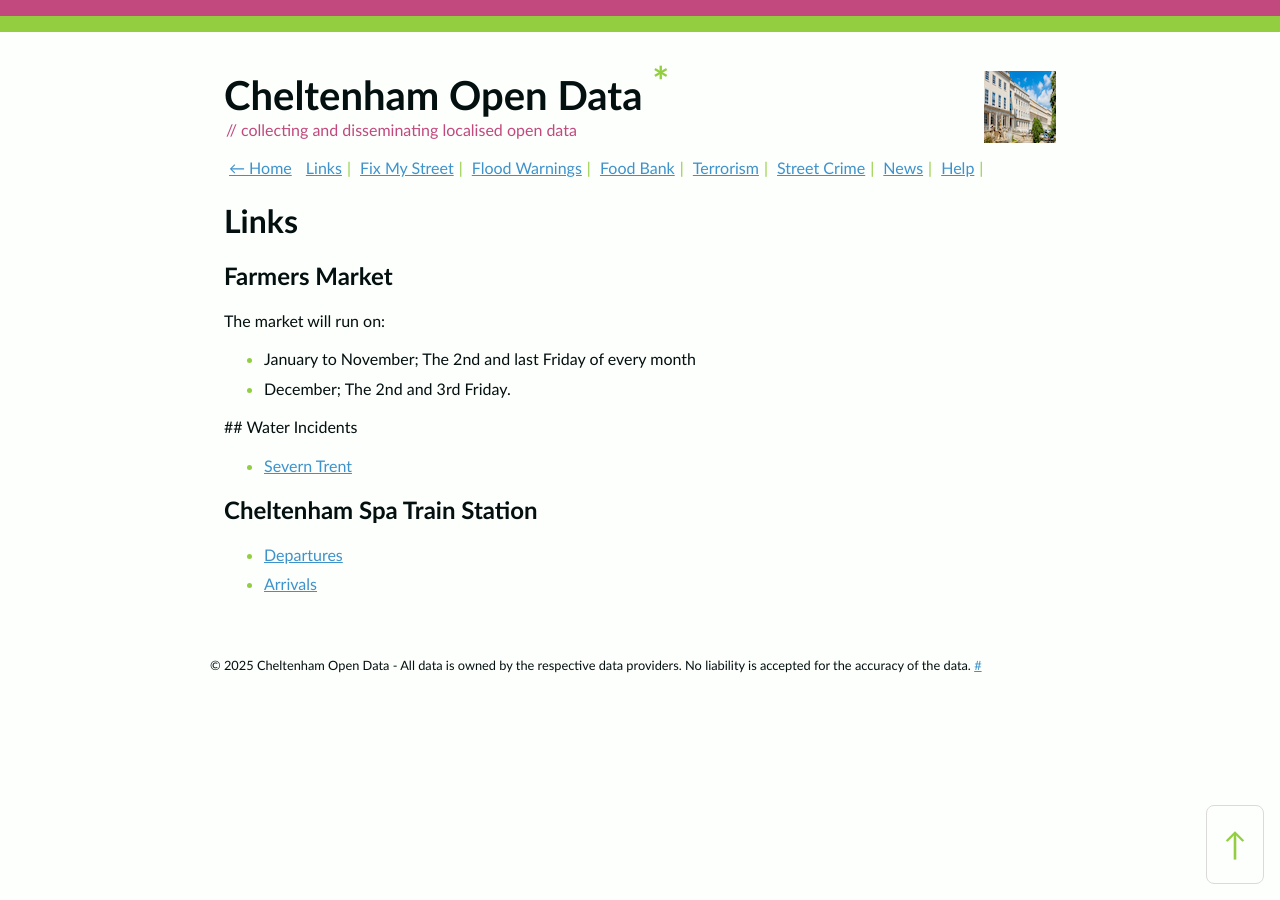
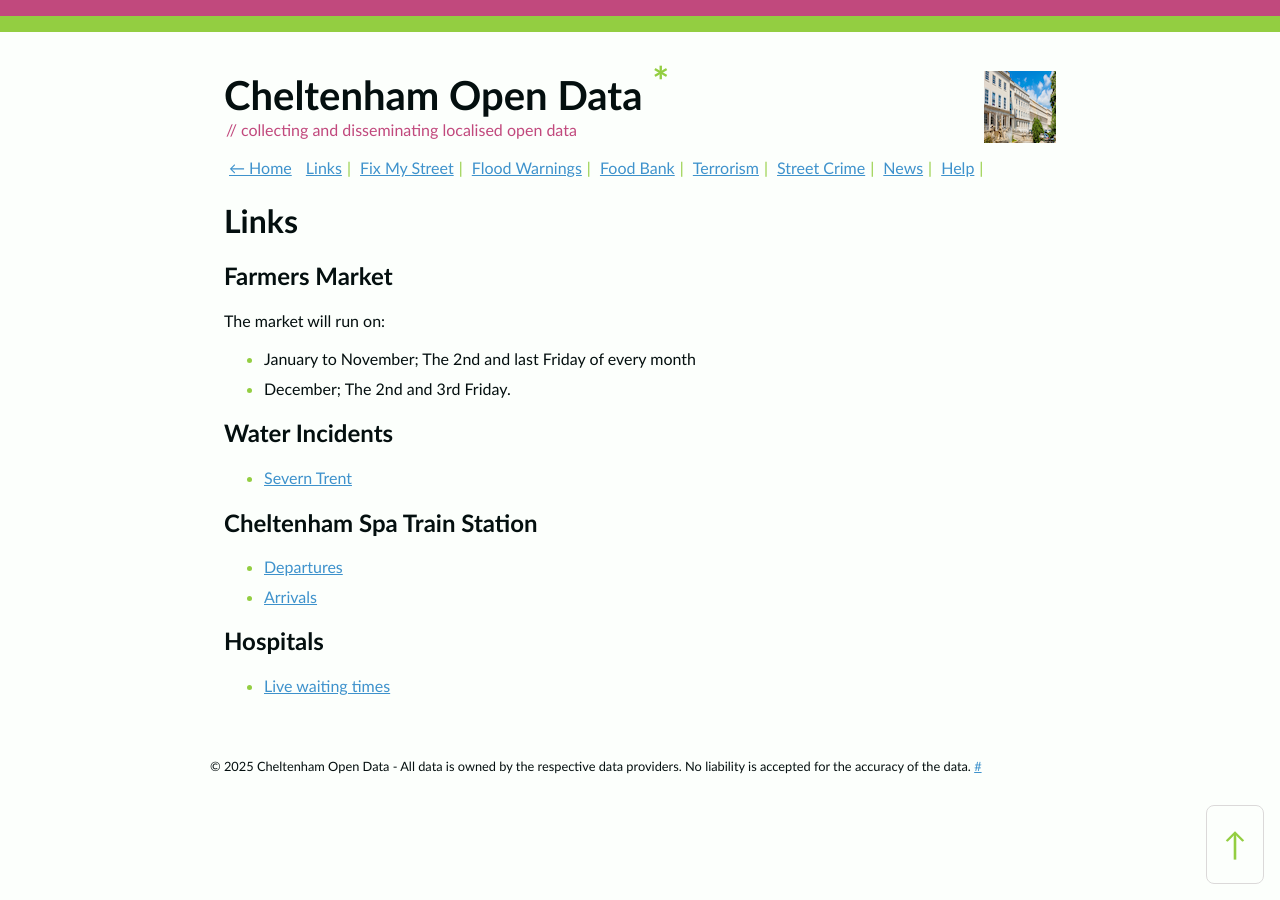
Before and after one commit to mat-0/cheltenham-open-data, a Jekyll site: the page built from _pages/links.md, in a window 1280 px wide. Built offline with Jekyll 4.4.1, drawn with Linux system fonts in a browser that asks for light colours.

Commit message:
new link
Signed-off-by: mat-0 <Github@thechels.uk>

```diff
--- a/_pages/links.md
+++ b/_pages/links.md
@@ -14,7 +14,7 @@ The market will run on:
 - January to November; The 2nd and last Friday of every month
 - December; The 2nd and 3rd Friday.
 
- ## Water Incidents
+## Water Incidents
 
 - [Severn Trent](https://www.stwater.co.uk/in-my-area/incidents/)
 
@@ -22,3 +22,7 @@ The market will run on:
 
 - [Departures](https://www.nationalrail.co.uk/live-trains/departures/cheltenham-spa/)
 - [Arrivals](https://www.nationalrail.co.uk/live-trains/arrivals/cheltenham-spa/)
+
+## Hospitals
+
+- [Live waiting times](https://www.gloshospitals.nhs.uk/)
```
